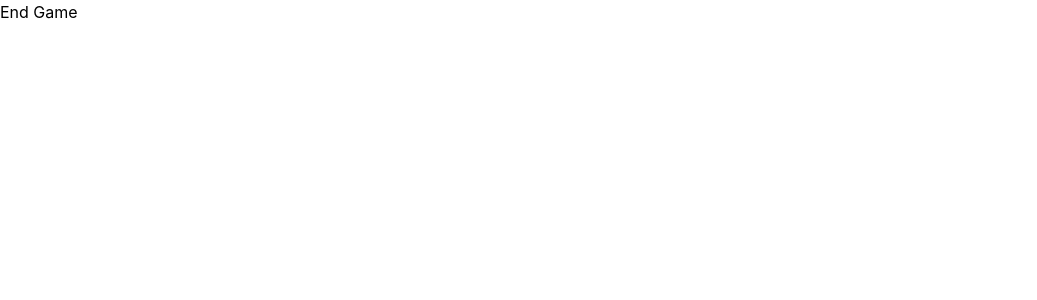
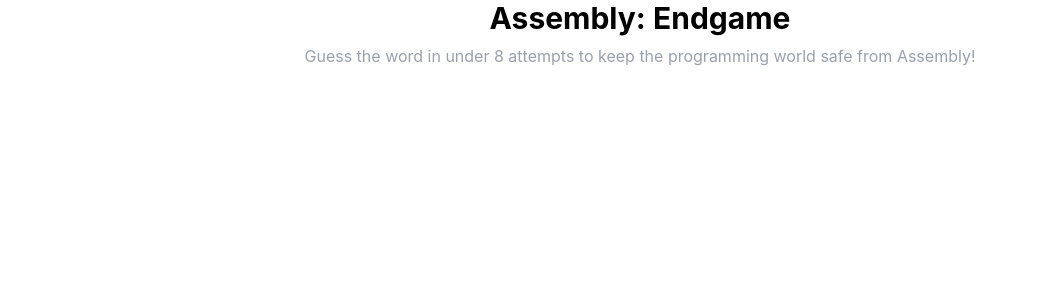
Before and after one commit to Devanshu2202/EndGame_React, a React (Vite) app: page / in a window 1280 px wide. Shown: the top 300 px of the page, without its empty margins (0-1037 px from the left). Built offline with nearby package versions, Linux system fonts and the light colour scheme.

Commit message:
Added Header component

```diff
--- a/src/App.jsx
+++ b/src/App.jsx
@@ -1,7 +1,9 @@
+import Header from "./components/Header";
+
 function App() {
   return (
     <div>
-      <h1>End Game</h1>
+      <Header />
     </div>
   );
 }
--- /dev/null
+++ b/src/components/Header.jsx
@@ -0,0 +1,13 @@
+const Header = () => {
+  return (
+    <div className="text-center mb-8">
+      <h1 className="text-3xl font-bold">Assembly: Endgame</h1>
+      <p className="text-gray-400 mt-2">
+        Guess the word in under 8 attempts to keep the programming world safe
+        from Assembly!
+      </p>
+    </div>
+  );
+};
+
+export default Header;
```
